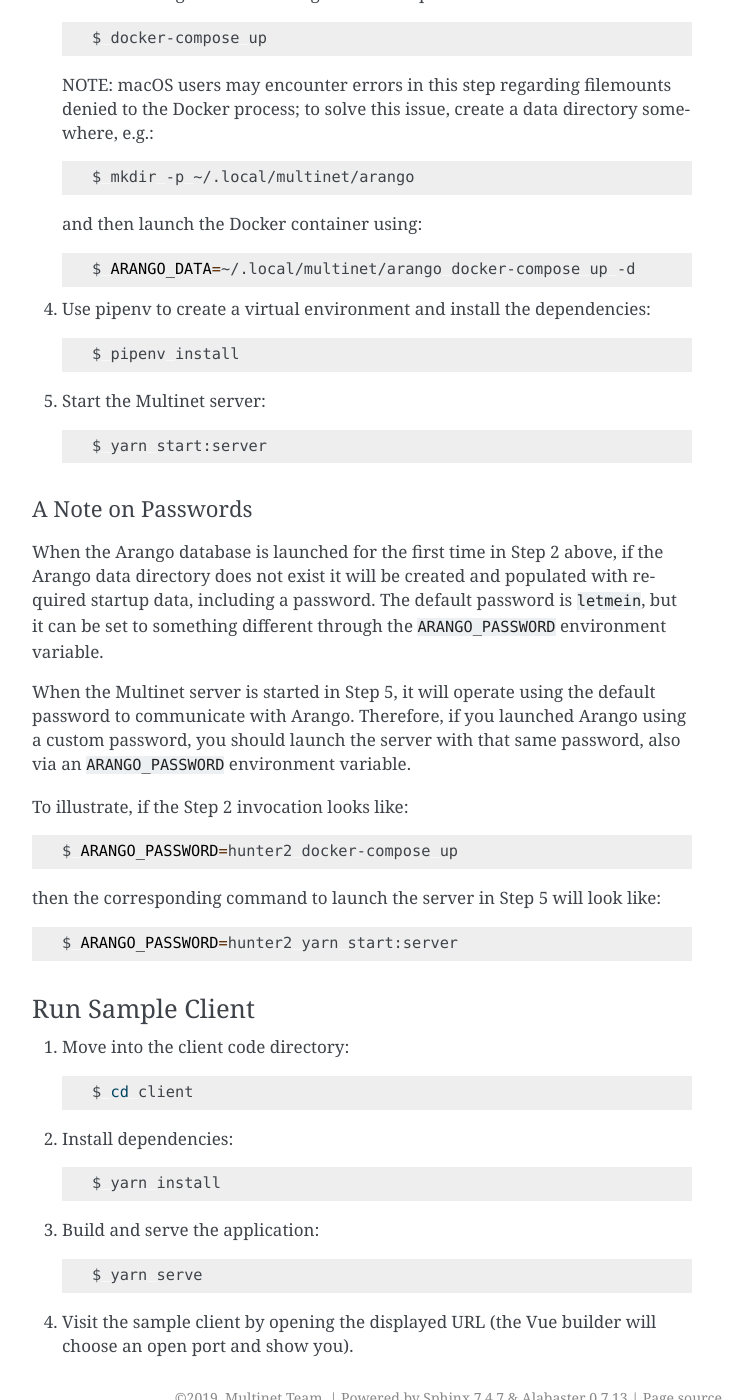
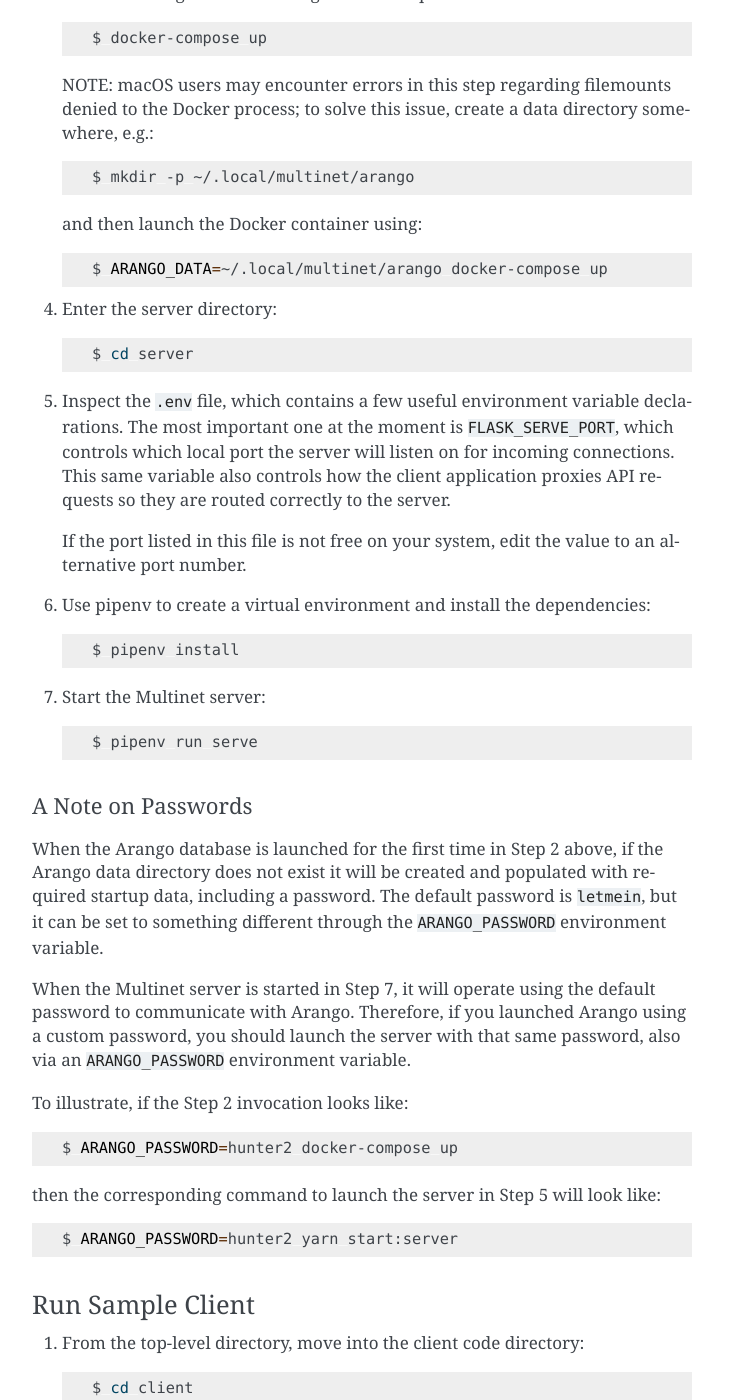
Before and after one commit to multinet-app/multinet-server, a Sphinx documentation site: the page built from docs/installation.rst, in a window 1280 px wide and 1400 px high, scrolled down 403 px. Shown: the whole window, without its empty margins (388-1141 px from the left). Built offline with Sphinx 7.4.7, drawn with Linux system fonts in a browser that asks for light colours.

Commit message:
Update documentation

```diff
--- a/docs/installation.rst
+++ b/docs/installation.rst
@@ -30,15 +30,28 @@
 
    and then launch the Docker container using::
 
-       $ ARANGO_DATA=~/.local/multinet/arango docker-compose up -d
+       $ ARANGO_DATA=~/.local/multinet/arango docker-compose up
 
-4. Use pipenv to create a virtual environment and install the dependencies: ::
+4. Enter the server directory: ::
+
+       $ cd server
+
+5. Inspect the ``.env`` file, which contains a few useful environment variable
+   declarations. The most important one at the moment is ``FLASK_SERVE_PORT``,
+   which controls which local port the server will listen on for incoming
+   connections. This same variable also controls how the client application
+   proxies API requests so they are routed correctly to the server.
+
+   If the port listed in this file is not free on your system, edit the value to
+   an alternative port number.
+
+6. Use pipenv to create a virtual environment and install the dependencies: ::
 
        $ pipenv install
 
-5. Start the Multinet server: ::
+7. Start the Multinet server: ::
 
-       $ yarn start:server
+       $ pipenv run serve
 
 A Note on Passwords
 ~~~~~~~~~~~~~~~~~~~
@@ -49,7 +62,7 @@
 ``letmein``, but it can be set to something different through the
 ``ARANGO_PASSWORD`` environment variable.
 
-When the Multinet server is started in Step 5, it will operate using the default
+When the Multinet server is started in Step 7, it will operate using the default
 password to communicate with Arango. Therefore, if you launched Arango using a
 custom password, you should launch the server with that same password, also via
 an ``ARANGO_PASSWORD`` environment variable.
@@ -65,7 +78,7 @@
 Run Sample Client
 -----------------
 
-1. Move into the client code directory: ::
+1. From the top-level directory, move into the client code directory: ::
 
    $ cd client
 
```
